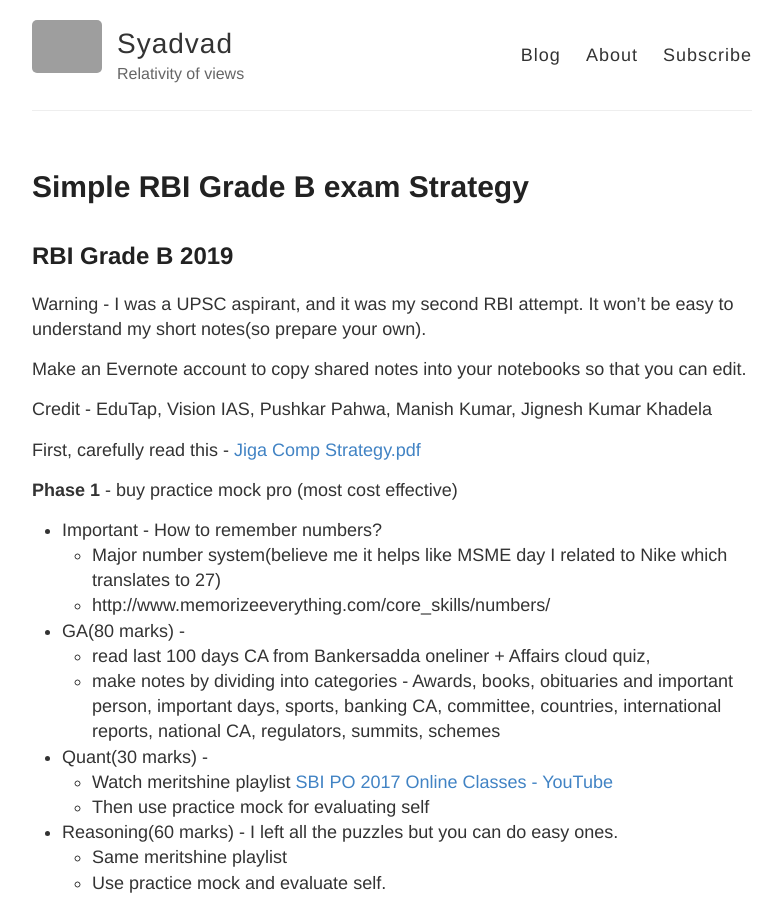
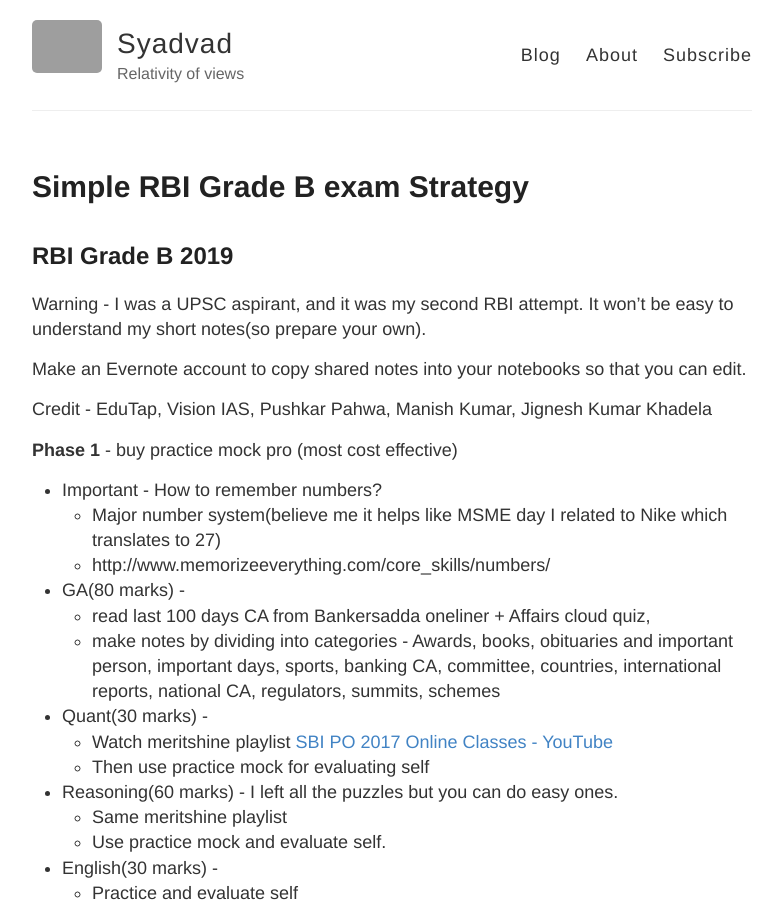
Before and after one commit to anilmodi2011/Blog, a Jekyll site: the page built from _posts/2020-10-23-hello.md, in a window 1280 px wide and 900 px high. Shown: the whole window, without its empty margins (248-1029 px from the left). Built offline with Jekyll 4.4.1, drawn with Linux system fonts in a browser that asks for light colours; some of the changed text lies outside the part shown; grey boxes are pictures that could not be loaded.

Commit message:
Update 2020-10-23-hello.md

```diff
--- a/_posts/2020-10-23-hello.md
+++ b/_posts/2020-10-23-hello.md
@@ -9,8 +9,6 @@ Warning -  I was a UPSC aspirant, and it was my second RBI attempt. It won't be
 Make an Evernote account to copy shared notes into your notebooks so that you can edit.
 
 Credit - EduTap, Vision IAS, Pushkar Pahwa, Manish Kumar, Jignesh Kumar Khadela
-
-First, carefully read this - [Jiga Comp Strategy.pdf](https://drive.google.com/file/d/14uO8CMFzwWkdGFIsjLLlyoFPXonk79uJ/view?usp=sharing)
 
 
 **Phase 1** - buy practice mock pro (most cost effective)
```
Also changed, not shown: other parts of _posts/2020-10-23-hello.md (+2 -0 lines).
